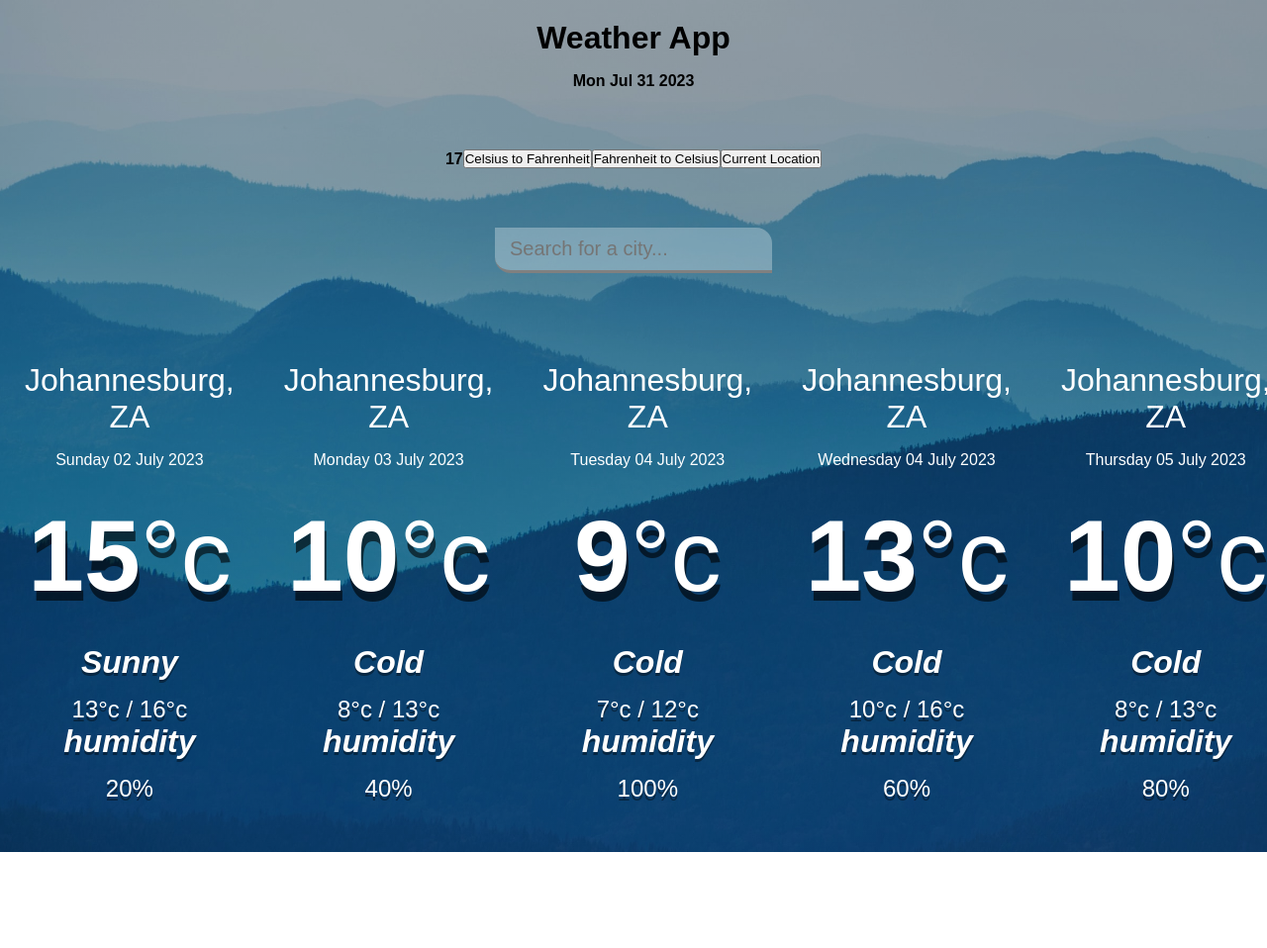
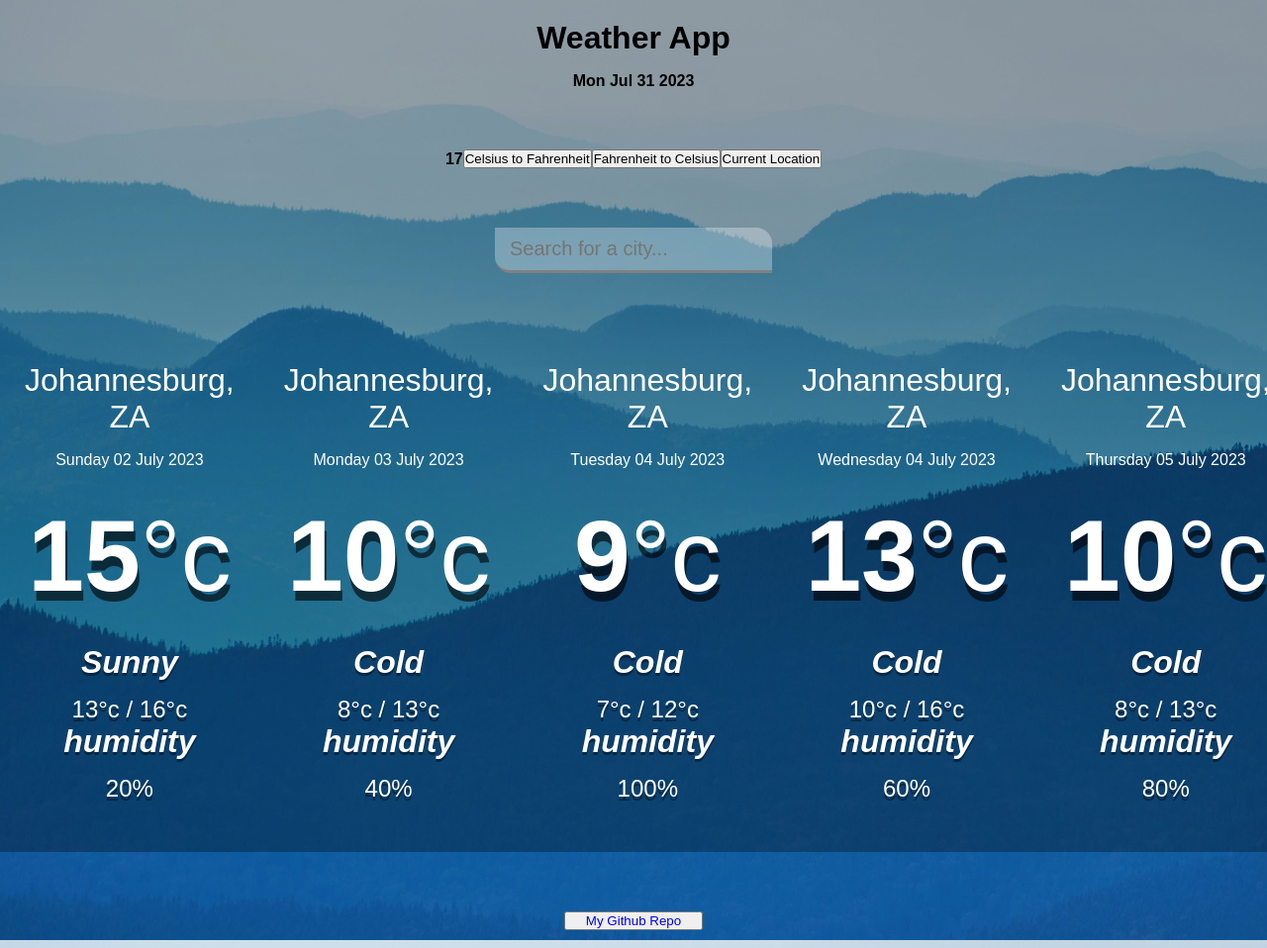
Before and after one commit to ZintleZ/Weather-applive, a website built with Parcel: page index.html in a window 1280 px wide. Shown: the top 958 px of the page at 99% size. Before the commit the page ends 861 px from the top, so only its background shows below. Built offline with nearby package versions, Linux system fonts and the light colour scheme.

Commit message:
Update added Git Link

```diff
--- a/index.html
+++ b/index.html
@@ -8,7 +8,7 @@
   </head>
   <body>
     <div class="app-wrap">
-      <h1 style="text-align: center; margin-top: 20px;">Weather App</h1>
+      <h1 style="text-align: center; margin-top: 20px">Weather App</h1>
       <h4 class="date"></h4>
       <div class="deg">
         <h4 class="num">17</h4>
@@ -26,7 +26,7 @@
           placeholder="Search for a city..."
         />
       </header>
-      <div style="display: flex; margin-top: 50px;">
+      <div style="display: flex; margin-top: 50px">
         <main>
           <section class="location">
             <div class="city">Johannesburg, ZA</div>
@@ -94,6 +94,13 @@
         </main>
       </div>
     </div>
+    <div class="repo-btn">
+      <button>
+        <a class="repo" href="https://github.com/ZintleZ/Weather-applive"
+          >My Github Repo</a
+        >
+      </button>
+    </div>
     <script src="/src/index.js"></script>
     <script src="/script.js"></script>
   </body>
--- a/src/styles.css
+++ b/src/styles.css
@@ -108,3 +108,14 @@ main {
   align-items: center;
   padding: 10px;
 }
+.repo-btn {
+  display: flex;
+  margin-top: 50px;
+  justify-content: center;
+  align-items: center;
+  padding: 10px;
+}
+.repo {
+  padding: 20px;
+  text-decoration: none;
+}
```
